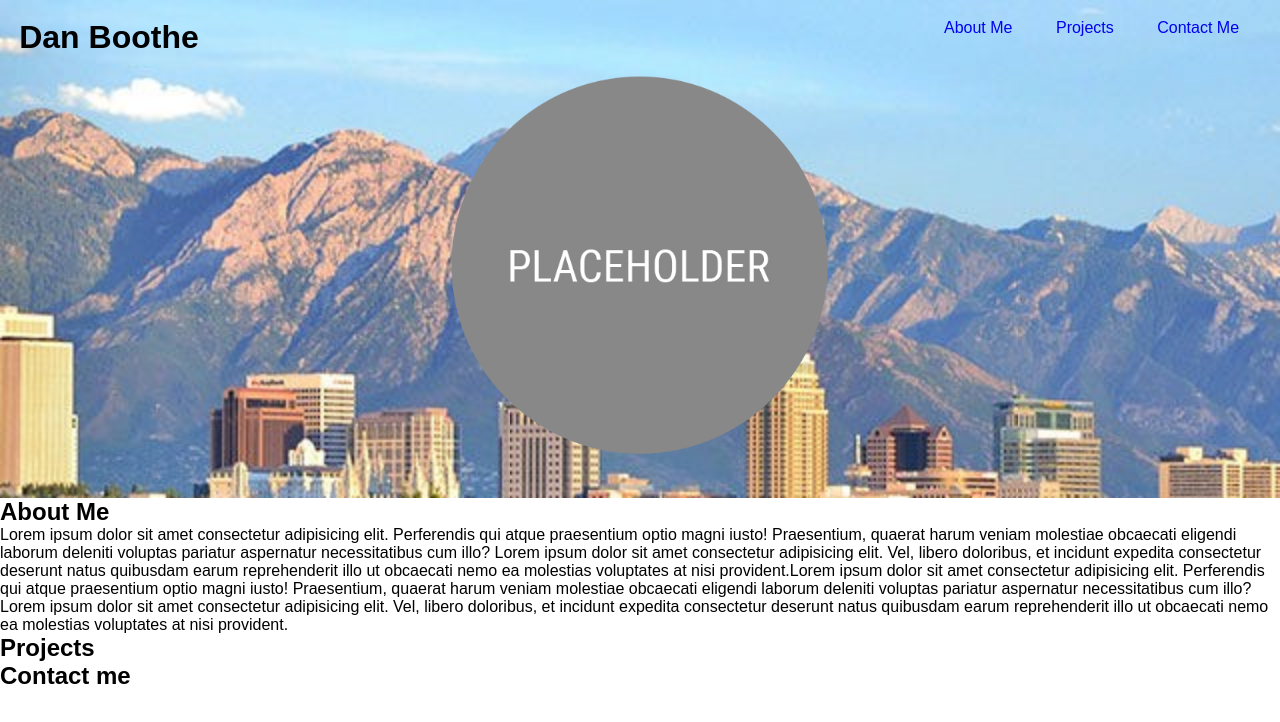
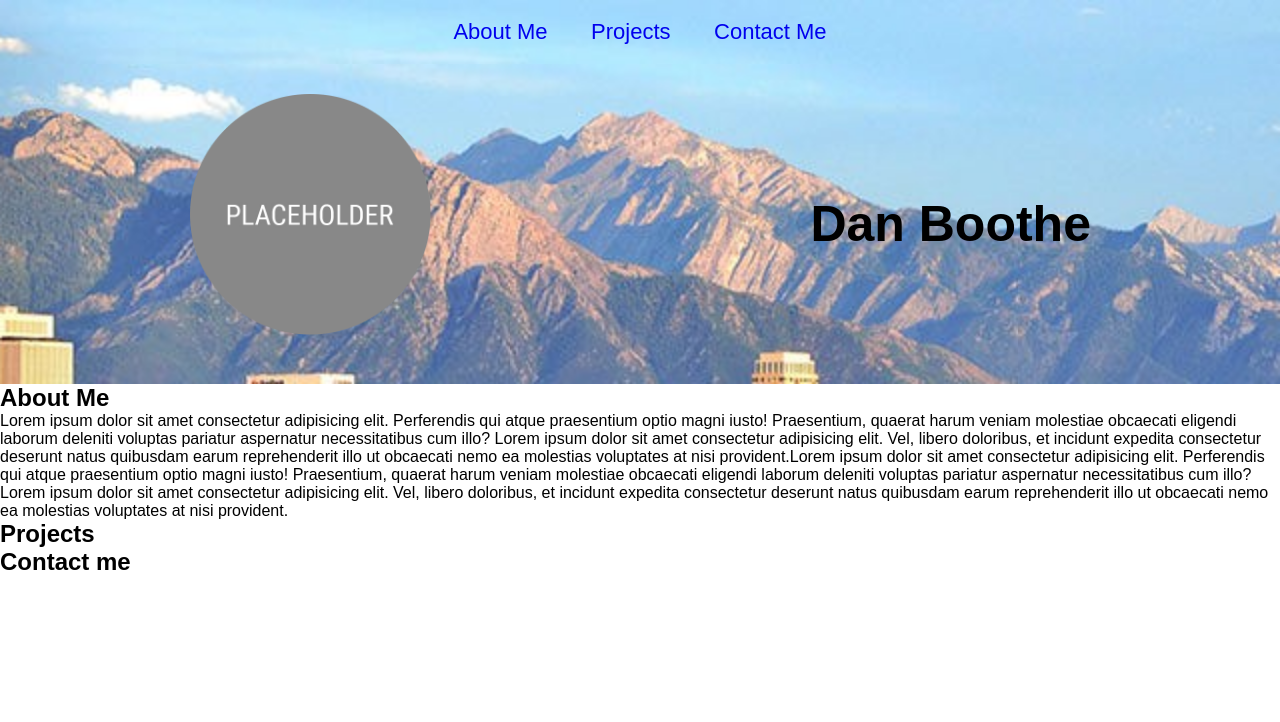
Before and after one commit to dboothe92/dboothe92.github.io, a plain HTML site: page index.html in a window 1280 px wide. Drawn offline with Linux system fonts and the light colour scheme.

Commit message:
hero style

```diff
--- a/assets/styles/styles.css
+++ b/assets/styles/styles.css
@@ -12,7 +12,7 @@ body {
 header {
     display: flex;
     flex-wrap: wrap;
-    justify-content: space-between;
+    justify-content: space-around;
     padding: 1.5vw;
     background-image: url("../images/SLC.jpeg");
     background-size: cover;
@@ -27,6 +27,7 @@ header nav ul {
     justify-content: space-between;
     align-items: center;
     list-style: none;
+    font-size: 22px;
 }
 
 header nav ul li a {
@@ -43,12 +44,19 @@ header a {
     background-size: cover;
     background-position: 80%;
     background-attachment: fixed;
-    height: 33vw;
+    height: 25vw;
     display: flex;
     flex-wrap: wrap;
     justify-content: space-around;
+    flex-direction: column;
+    align-items: center;
 }
 
 .hero img {
-    height:90%;
+    height: 82%;
+    padding-bottom: 1.5vw;
 }
+
+.hero h1 {
+    font-size: 50px;
+}
--- a/index.html
+++ b/index.html
@@ -10,8 +10,6 @@
 <body>
     <!--Header-->
     <header>
-        <h1>Dan Boothe</h1>
-
         <nav>
             <ul>
                 <li><a href="#About">About Me</a></li>
@@ -23,7 +21,8 @@
 
     <!--Hero-->
     <section class="hero">
-        <img src="./assets/images/placeholder1.png" alt="">
+            <img src="./assets/images/placeholder1.png" alt="">
+            <h1>Dan Boothe</h1>
     </section>
 
     <!--About Me-->
```
